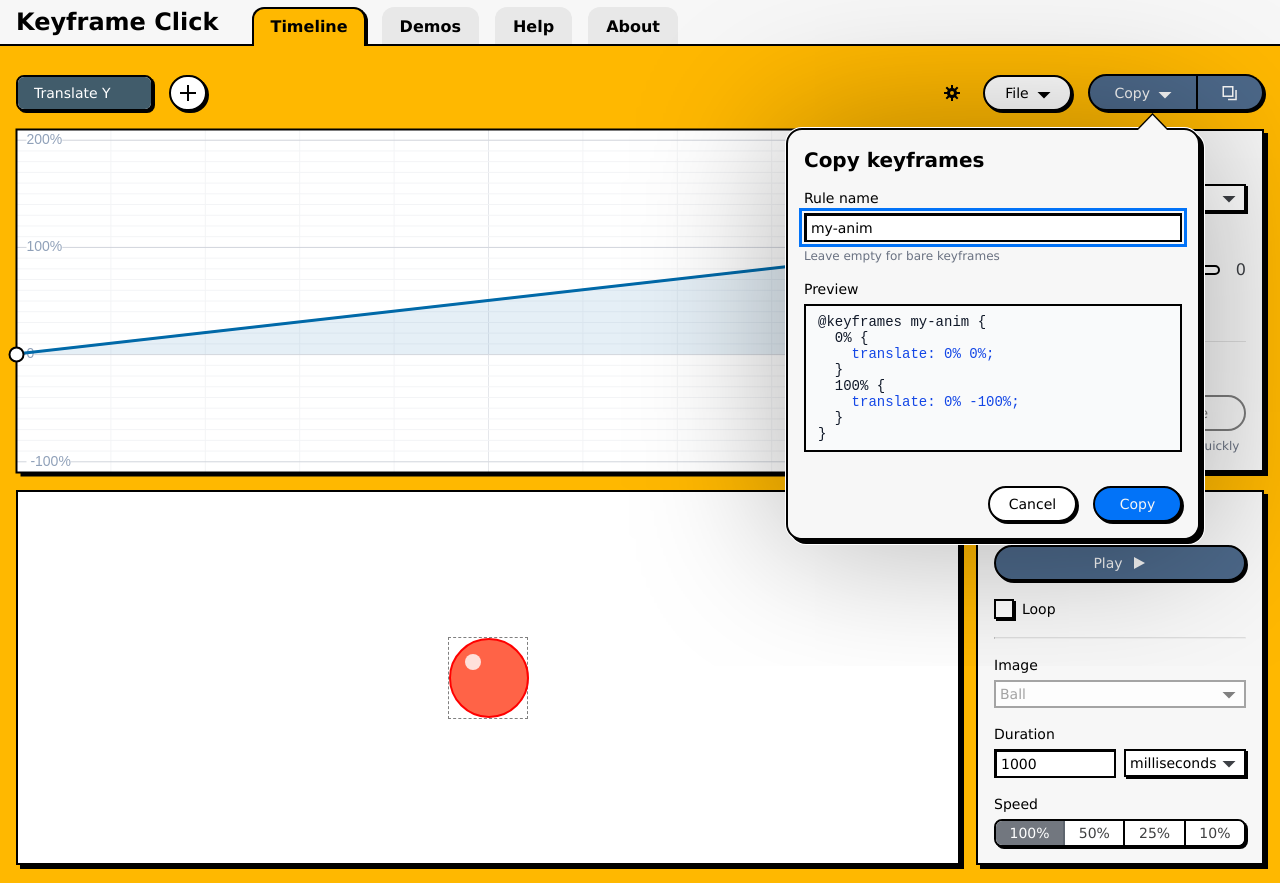
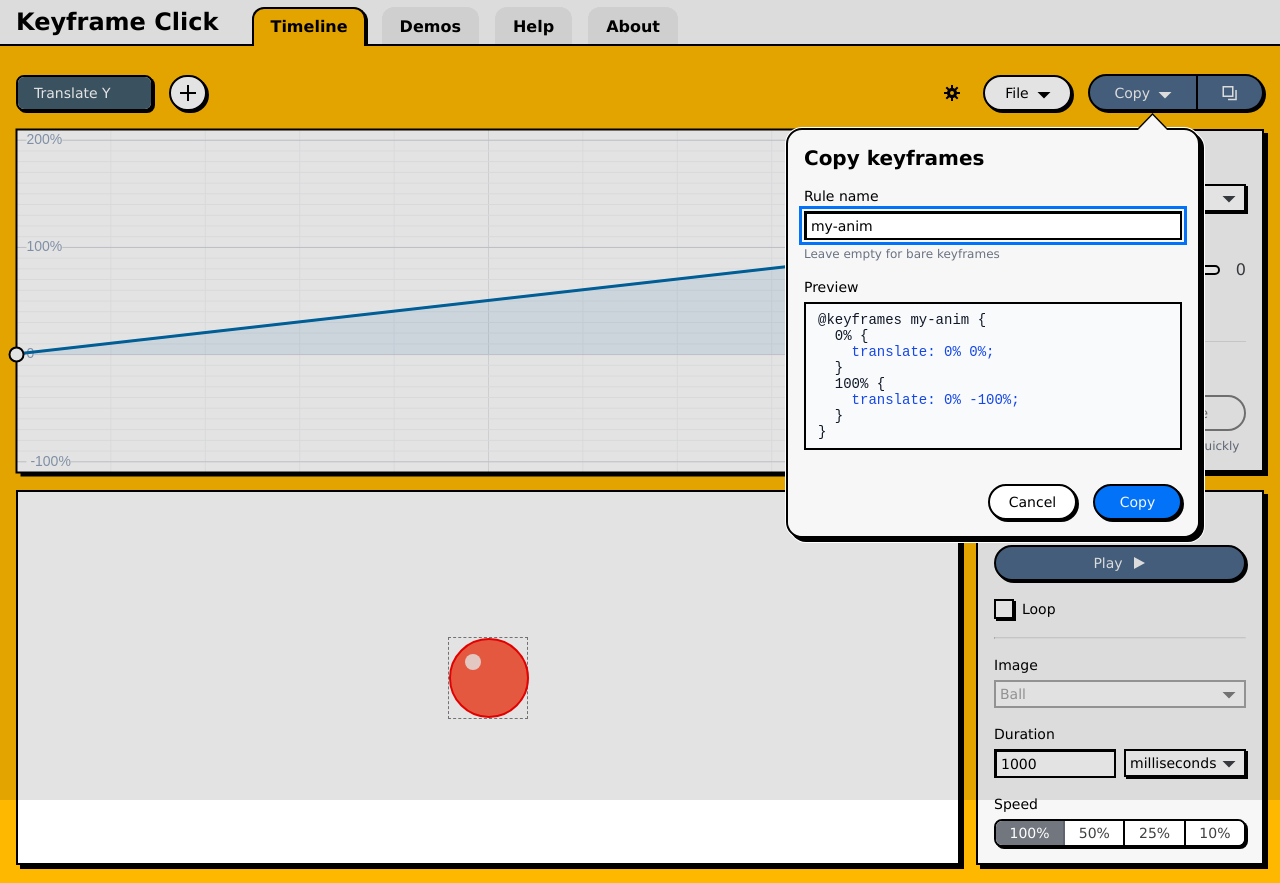
Before and after one commit to gillibrand/keyframe-click, a React (Vite) app: page / in a window 1280 px wide. Both pictures are taken after a click on the button "Copy". Built offline with nearby package versions, Linux system fonts and the light colour scheme.

Commit message:
Light dismiss for dialogs in all browsers

```diff
--- a/src/components/note/note.css
+++ b/src/components/note/note.css
@@ -3,7 +3,7 @@
   top: 2rem;
   left: 50%;
   translate: -50% 0;
-  z-index: 1;
+  z-index: 10;
 }
 
 .Note {
--- a/src/export/Dialog.css
+++ b/src/export/Dialog.css
@@ -21,12 +21,17 @@
     box-shadow:
       0.25rem 0.25rem 0 0 var(--c-neo-black),
       0 0 0 1px white,
-      0.25rem 0.25rem 0 1px white,
-      0 0 150px rgba(0 0 0 / 0.35);
+      0.25rem 0.25rem 0 1px white;
+
+    &::backdrop {
+      opacity: 1;
+    }
   }
 
   &::backdrop {
-    background: transparent;
+    transition: opacity 150ms ease;
+    background: rgba(0 0 0 / 0.11);
+    opacity: 0;
   }
 
   h2 {
--- a/src/export/Dialog.tsx
+++ b/src/export/Dialog.tsx
@@ -14,8 +14,8 @@ interface DialogProps extends PropsWithChildren {
 }
 
 const AnimOptions = {
-  duration: 96,
-  easing: "ease-in-out",
+  duration: 111,
+  easing: "ease-out",
 };
 
 /** Functions to interact with the dialog. Pass in a ref to get an instance. */
@@ -44,14 +44,15 @@ export const Dialog = forwardRef<DialogApi, DialogProps>(function Dialog(
 
     await dialog.animate(
       {
-        scale: [1, 0.8],
+        scale: [1, 0.9],
         opacity: [1, 0],
       },
       AnimOptions
     ).finished;
 
     dialog.close();
-  }, []);
+    if (onClose) onClose();
+  }, [onClose]);
 
   useImperativeHandle(apiRef, () => {
     return {
@@ -61,6 +62,7 @@ export const Dialog = forwardRef<DialogApi, DialogProps>(function Dialog(
 
   useEffect(
     function animateOnOpenClose() {
+      console.info(">>> eff", open);
       const dialog = dialogRef.current;
       if (!dialog) return;
 
@@ -69,17 +71,14 @@ export const Dialog = forwardRef<DialogApi, DialogProps>(function Dialog(
       } else {
         dialog.showModal();
 
-        dialog
-          .animate(
-            {
-              scale: [0.8, 1],
-              opacity: [0, 1],
-            },
-            AnimOptions
-          )
-          .finished.then(() => {
-            dialog.classList.add("is-open");
-          });
+        dialog.classList.add("is-open");
+        dialog.animate(
+          {
+            scale: [0.9, 1],
+            opacity: [0.4, 1],
+          },
+          AnimOptions
+        );
       }
     },
     [open, animateClose]
@@ -89,6 +88,14 @@ export const Dialog = forwardRef<DialogApi, DialogProps>(function Dialog(
   function handleCancel(e: React.UIEvent<HTMLDialogElement>) {
     e.preventDefault();
     animateClose();
+  }
+
+  /** Close the dialog when clicking on the backdrop. */
+  function handleLightDismiss(e: React.MouseEvent<HTMLDialogElement>) {
+    // Check if the click target is the dialog itself (backdrop click)
+    if (e.target === e.currentTarget) {
+      animateClose();
+    }
   }
 
   async function handleSubmit(e: React.FormEvent) {
@@ -105,17 +112,16 @@ export const Dialog = forwardRef<DialogApi, DialogProps>(function Dialog(
     <dialog
       ref={dialogRef}
       onClose={onClose}
-      className="Dialog origin-top-right stack"
+      className="Dialog origin-top-right"
       onCancel={handleCancel}
-      // FIXME: this only works in Chrome
-      closedby="any"
+      onClick={handleLightDismiss}
       aria-labelledby={dialogLabelId}
       id={id}
     >
       <Tail className="Dialog__tail" />
 
-      <form action="dialog" className="Dialog__formXX [ flex flex-col ] stack" onSubmit={handleSubmit}>
-        <header className="px-4">
+      <form action="dialog" className="[ flex flex-col ] stack" onSubmit={handleSubmit}>
+        <header className="px-4 pt-4">
           <h2 id={dialogLabelId}>{label}</h2>
         </header>
 
--- a/src/export/ExportDialog.css
+++ b/src/export/ExportDialog.css
@@ -3,7 +3,7 @@
   color: var(--c-gray-900);
   font-size: var(--sz-small);
 
-  min-width: 45ch;
+  width: 45ch;
   min-height: 1rem;
 
   min-height: 5rem;
--- a/src/pages/TimelinePage/TimelinePage.tsx
+++ b/src/pages/TimelinePage/TimelinePage.tsx
@@ -389,9 +389,11 @@ export function TimelinePage() {
     [layers]
   );
 
-  const handleExport = useCallback(() => {
+  const startExport = useCallback(() => {
     setIsExporting(true);
   }, [setIsExporting]);
+
+  const stopExporting = useCallback(() => setIsExporting(false), [setIsExporting]);
 
   const [ruleName] = useSetting("ruleName", "my-anim");
 
@@ -408,7 +410,7 @@ export function TimelinePage() {
 
   return (
     <main className={cx("grow [ flex-col ] wrapper", { "is-dialog-open": isExporting })}>
-      {isExporting && <ExportDialog open={true} onClose={() => setIsExporting(false)} layers={layers} id={DialogId} />}
+      {isExporting && <ExportDialog open={true} onClose={stopExporting} layers={layers} id={DialogId} />}
 
       <div className="flex-col grow [ stack stack--trail ]">
         {/* TABS and SETTINGS at top */}
@@ -445,7 +447,7 @@ export function TimelinePage() {
           <SplitButtons>
             <button
               title="Set options and copy keyframes"
-              onClick={handleExport}
+              onClick={startExport}
               className={cx("grow flex-center gap-2 is-icon", { "is-pressed": isExporting })}
             >
               Copy <Down />
--- a/src/style/global.css
+++ b/src/style/global.css
@@ -90,6 +90,7 @@ h1,
 h2,
 h3 {
   margin: 0;
+  cursor: default;
 }
 
 h1 {
```
Also changed, not shown: src/global.d.ts (deleted, +0 -7 lines).
